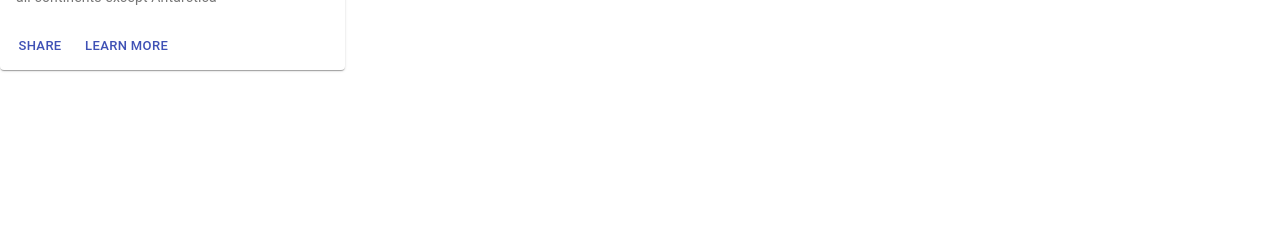
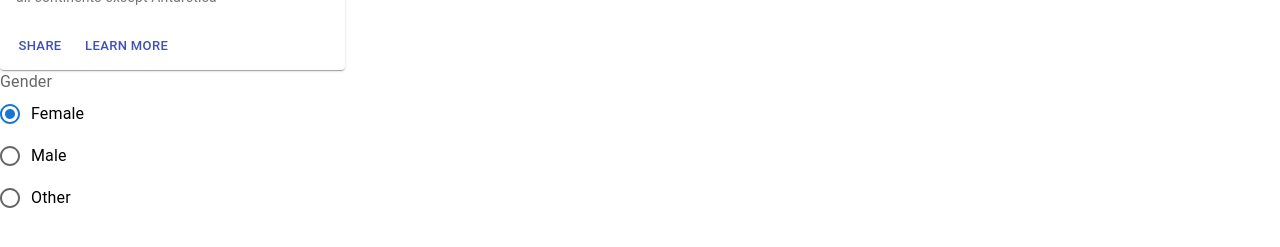
Before and after one commit to samiul-sheikh/material-ui-v4, a React (Create React App) app: page / in a window 1280 px wide. Shown: the part 453-700 px from the top of the page. Built offline with nearby package versions, Linux system fonts and the light colour scheme.

Commit message:
radiobutton

```diff
--- a/src/App.js
+++ b/src/App.js
@@ -1,12 +1,14 @@
 import './App.css';
 import BasicCard from './components/BasicCard';
 import ExploreGrid from './components/ExploreGrid';
+import RadioButton from './components/RadioButton';
 
 function App() {
   return (
     <div>
       <ExploreGrid />
       <BasicCard />
+      <RadioButton />
     </div>
   );
 }
--- /dev/null
+++ b/src/components/RadioButton.js
@@ -0,0 +1,25 @@
+import * as React from 'react';
+import Radio from '@mui/material/Radio';
+import RadioGroup from '@mui/material/RadioGroup';
+import FormControlLabel from '@mui/material/FormControlLabel';
+import FormControl from '@mui/material/FormControl';
+import FormLabel from '@mui/material/FormLabel';
+
+const RadioButton = () => {
+    return (
+        <FormControl component="fieldset">
+            <FormLabel component="legend">Gender</FormLabel>
+            <RadioGroup
+                aria-label="gender"
+                defaultValue="female"
+                name="radio-buttons-group"
+            >
+                <FormControlLabel value="female" control={<Radio />} label="Female" />
+                <FormControlLabel value="male" control={<Radio />} label="Male" />
+                <FormControlLabel value="other" control={<Radio />} label="Other" />
+            </RadioGroup>
+        </FormControl>
+    );
+};
+
+export default RadioButton;
```
